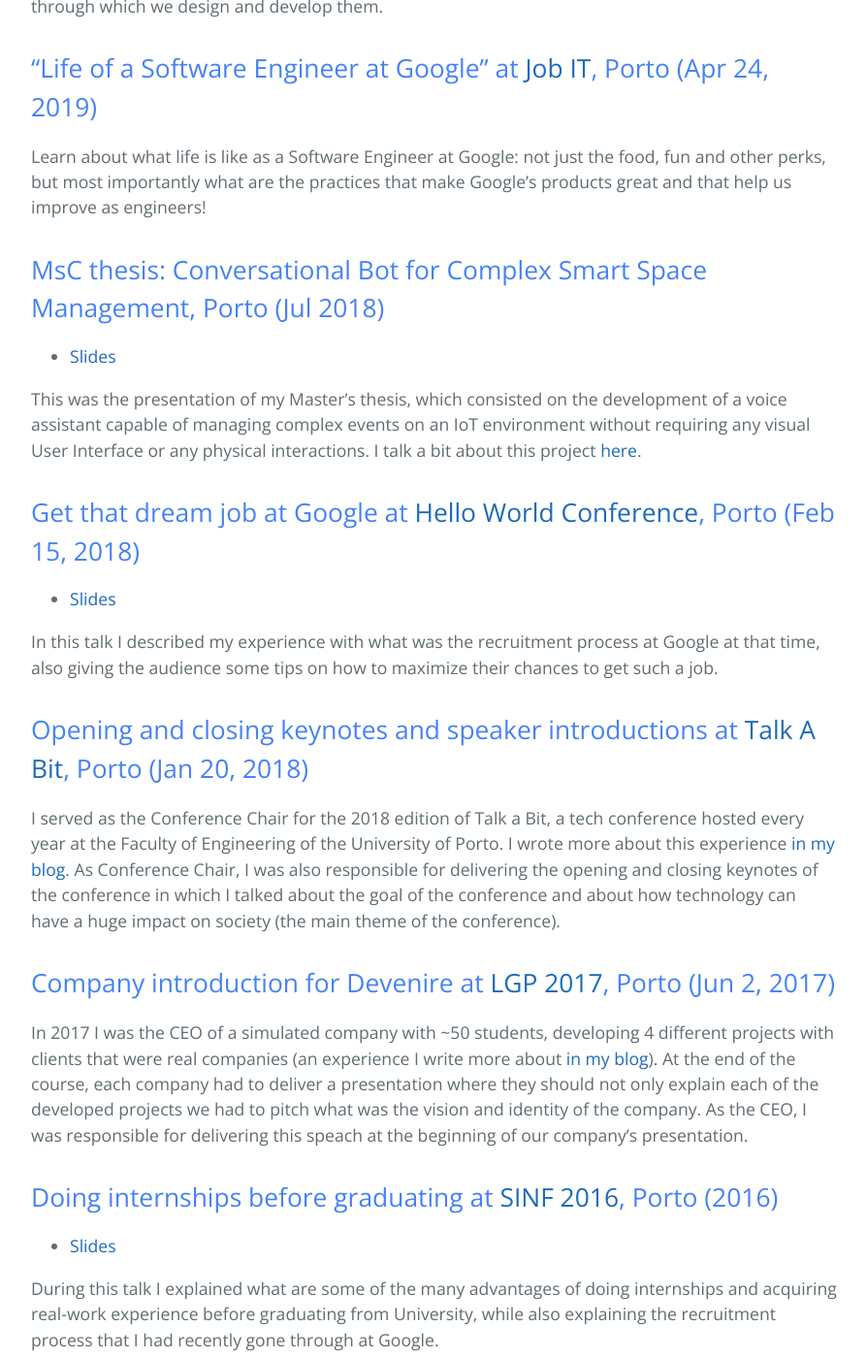
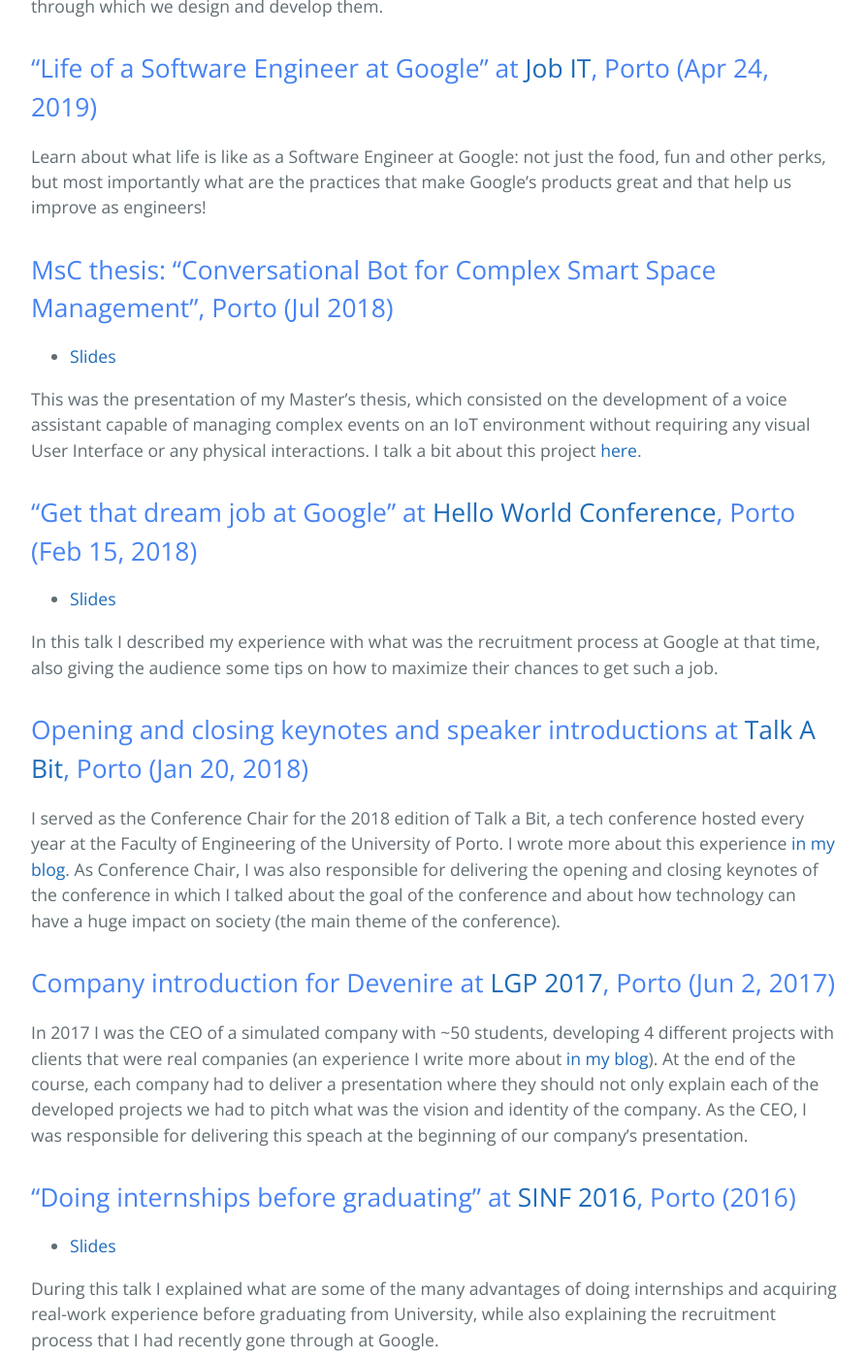
Before and after one commit to andrelago13/andrelago13.github.io, a Jekyll site: the page built from talks.md, in a window 1280 px wide and 1400 px high, scrolled down 1026 px. Shown: the whole window at 97% size, without its empty margins (192-1086 px from the left). Built offline with Jekyll 4.4.1, drawn with Linux system fonts in a browser that asks for light colours.

```diff
--- a/talks.md
+++ b/talks.md
@@ -22,13 +22,13 @@ Building efficient privacy tools is essential in order to meet the user's expect
 
 Learn about what life is like as a Software Engineer at Google: not just the food, fun and other perks, but most importantly what are the practices that make Google's products great and that help us improve as engineers!
 
-## MsC thesis: Conversational Bot for Complex Smart Space Management, Porto (Jul 2018)
+## MsC thesis: "Conversational Bot for Complex Smart Space Management", Porto (Jul 2018)
 
 * [Slides](https://docs.google.com/presentation/d/1xdLa_xOsn_Lrny7VXcrjRBWad9XSrye0Z_wXWO9-Cl0/edit?usp=sharing)
 
 This was the presentation of my Master's thesis, which consisted on the development of a voice assistant capable of managing complex events on an IoT environment without requiring any visual User Interface or any physical interactions. I talk a bit about this project [here](/projects).
 
-## Get that dream job at Google at [Hello World Conference](https://www.facebook.com/helloworldconf/), Porto (Feb 15, 2018)
+## "Get that dream job at Google" at [Hello World Conference](https://www.facebook.com/helloworldconf/), Porto (Feb 15, 2018)
 
 * [Slides](https://docs.google.com/presentation/d/1B3pcuySb5N9kZdmzvNsPdC7eE7qiKrdESVHiXxCiEjE/edit?usp=sharing)
 
@@ -42,7 +42,7 @@ I served as the Conference Chair for the 2018 edition of Talk a Bit, a tech conf
 
 In 2017 I was the CEO of a simulated company with ~50 students, developing 4 different projects with clients that were real companies (an experience I write more about [in my blog](/blog/tales-of-a-ceo)). At the end of the course, each company had to deliver a presentation where they should not only explain each of the developed projects we had to pitch what was the vision and identity of the company. As the CEO, I was responsible for delivering this speach at the beginning of our company's presentation.
 
-## Doing internships before graduating at [SINF 2016](http://sinf.pt), Porto (2016)
+## "Doing internships before graduating" at [SINF 2016](http://sinf.pt), Porto (2016)
 
 * [Slides](https://docs.google.com/presentation/d/17ViwVVjoH1yGG-7-N7XC50urzTXukSQ6XX_d5n1WddY/edit?usp=sharing)
 
```
